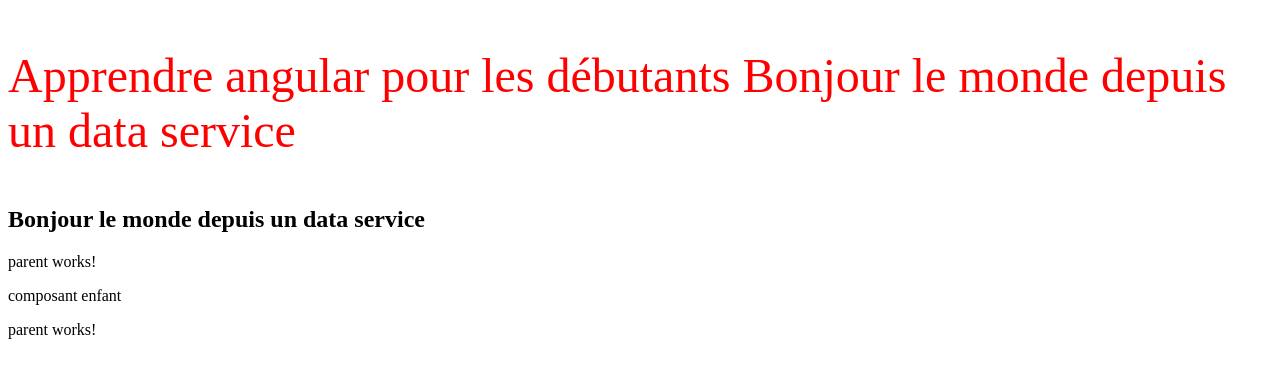
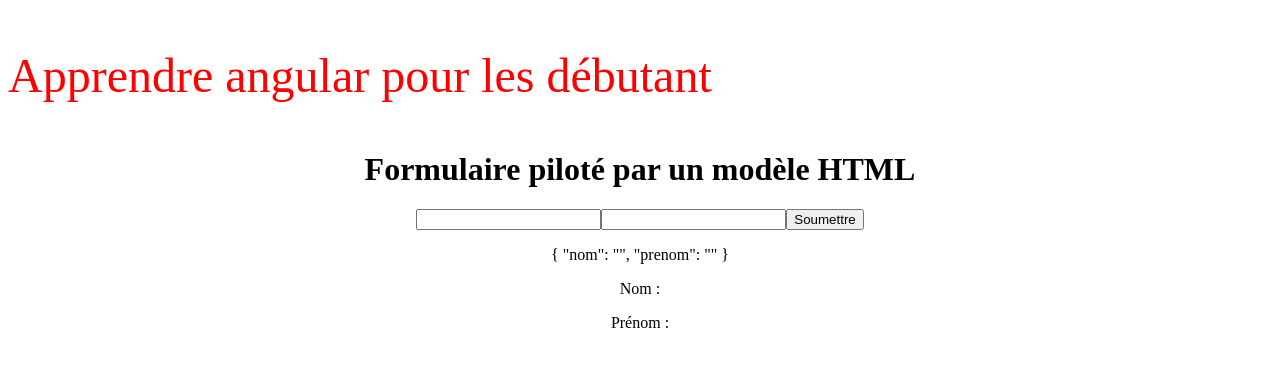
Before and after one commit to kevinmassongo/NavigationAndTargeAPost, an Angular app: page / in a window 1280 px wide. Shown: the top 378 px of the page. Built offline with nearby package versions, Linux system fonts and the light colour scheme.

Commit message:
Formulaire piloté par un modèle HTML

```diff
--- a/src/app/app.component.ts
+++ b/src/app/app.component.ts
@@ -1,19 +1,13 @@
-import { Component, inject } from '@angular/core';
-import { RouterOutlet } from '@angular/router';
-import { StandaloneComponent } from './standalone/standalone.component';
-import { DataService } from './service/data.service';
-import { ParentComponent } from './shareData/parent/parent.component';
-import { EnfantComponent } from './shareData/enfant/enfant.component';
+import { Component } from '@angular/core';
+import { FormulaireComponent } from './components/formulaire/formulaire.component';
 
 @Component({
   selector: 'app-root',
   standalone: true,
-  imports: [RouterOutlet, StandaloneComponent, ParentComponent, EnfantComponent],
+  imports: [FormulaireComponent],
   template: `
-  <p>Apprendre angular pour les débutants {{salutation}}</p>
-  <app-standalone/>
-  <app-parent/>
-  <app-enfant/>
+  <p>Apprendre angular pour les débutant</p>
+  <app-formulaire />
   `,
   styles: [`
     p {
@@ -24,5 +18,4 @@
 })
 export class AppComponent {
   title = 'ApprendreAngular';
-  readonly salutation = inject(DataService).getMessage()
 }
--- /dev/null
+++ b/src/app/components/formulaire/formulaire.component.ts
@@ -0,0 +1,32 @@
+import { Component } from '@angular/core';
+import { CommonModule } from '@angular/common';
+import { FormsModule, NgForm } from '@angular/forms';
+
+@Component({
+  selector: 'app-formulaire',
+  standalone: true,
+  imports: [CommonModule, FormsModule],
+  template: `
+    <h1 align="center">Formulaire piloté par un modèle HTML</h1>
+    <form #f="ngForm" (ngSubmit)="onSubmit(f)">
+      <input type="text" ngModel name="nom" #nom="ngModel">
+      <input type="text" name="prenom" ngModel #prenom="ngModel">
+      <button type="submit">Soumettre</button>
+    </form>
+
+    <p>{{f.value | json }}</p>
+
+    <p>Nom : {{ nom.value }}</p>
+    <p>Prénom : {{ prenom.value }}</p>
+  `,
+  styles: [`
+    * {
+      text-align : center;
+    }
+    `]
+})
+export class FormulaireComponent {
+  onSubmit(f : NgForm) {
+    console.log(f.value);
+  }
+}
```
